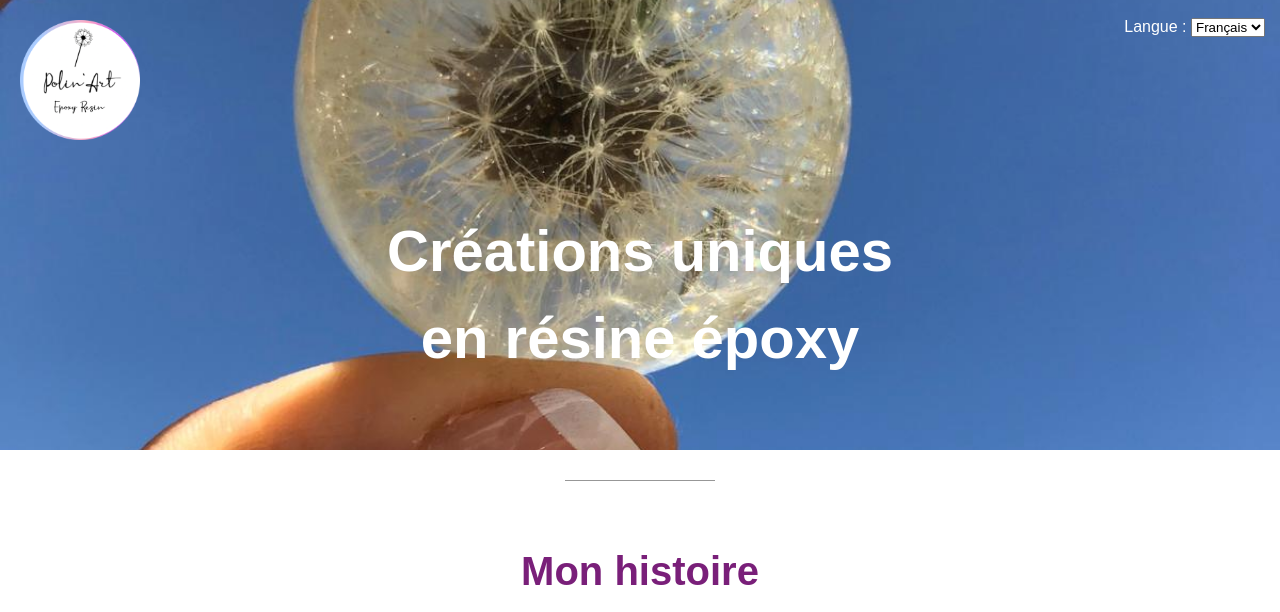
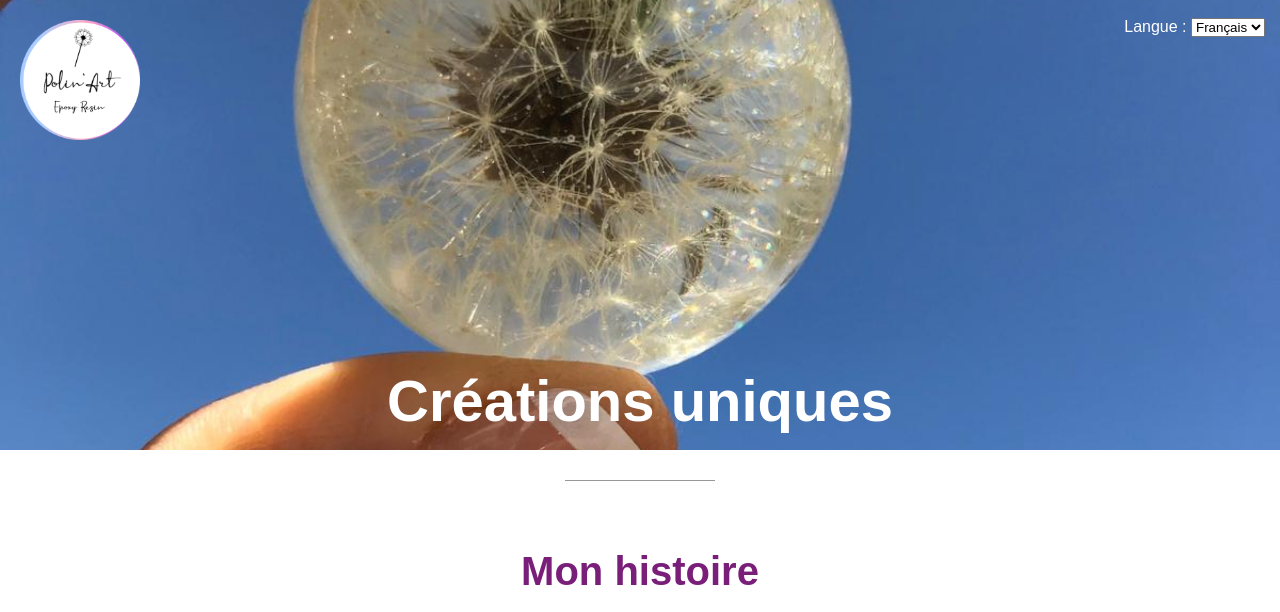
Before and after one commit to Smittydeveloper/polinav2, a plain HTML site: page index.html in a window 1280 px wide. Shown: the top 612 px of the page. Drawn offline with Linux system fonts and the light colour scheme.

Commit message:
Update style.css

```diff
--- a/style.css
+++ b/style.css
@@ -29,7 +29,7 @@ div.cover {
 /*Uniquement le padding des 2 paragraphes*/
 
 .cover2 {
-    padding-top: 60px;
+    padding-top: 210px;
 }
 
 /*Fin du commentaire*/
```
